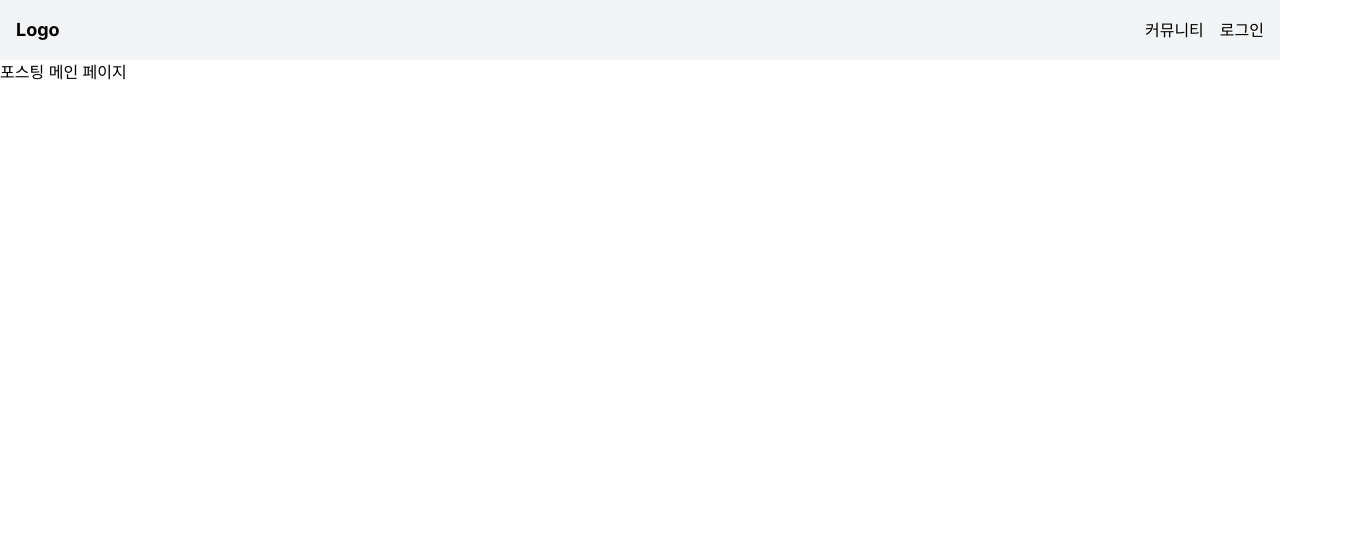
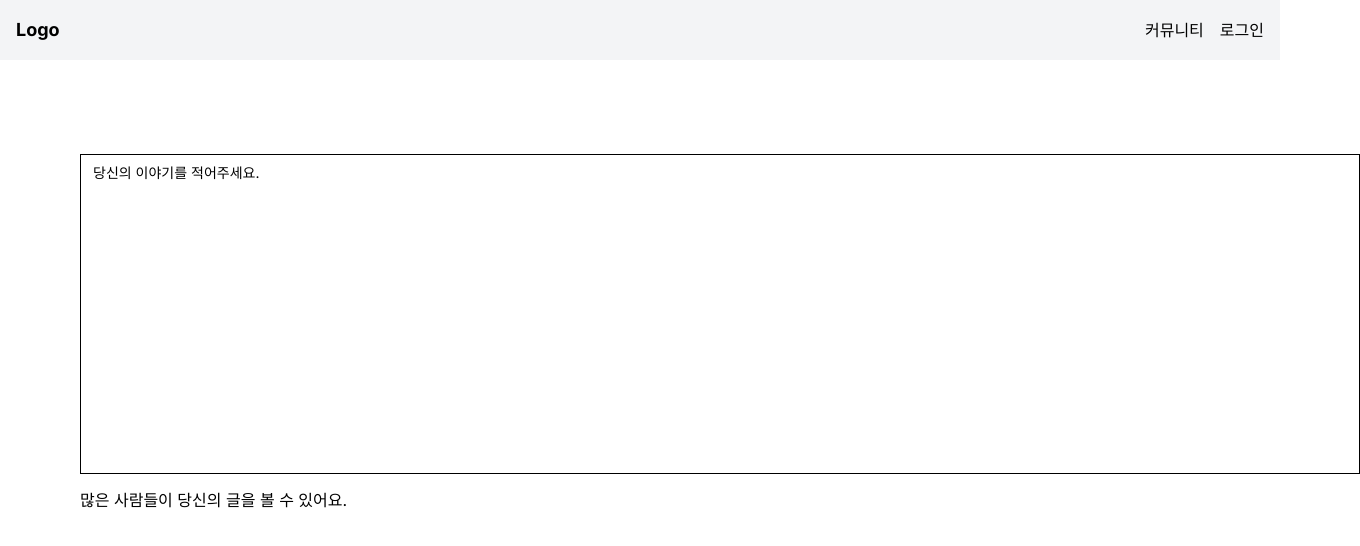
Before and after one commit to B-09-NBC-Final/Health-Protect-Me, a Next.js app: page /posting in a window 1280 px wide. Shown: the top 546 px of the page, 1360 px wide, since content can reach past the window. Built offline with nearby package versions, Linux system fonts and the light colour scheme.

Commit message:
add: shadcn/ui 패키지 라이브러리 사용 ui 폴더 생성됨

```diff
--- a/package.json
+++ b/package.json
@@ -10,6 +10,7 @@
     "genTypes": "supabase gen types typescript --project-id qdtbndpvityeryaniyfj --schema public > src/types/supabase.ts"
   },
   "dependencies": {
+    "@radix-ui/react-label": "^2.1.0",
     "@supabase/ssr": "^0.4.0",
     "@supabase/supabase-js": "^2.44.4",
     "@tanstack/react-query": "^5.51.9",
--- a/src/components/Contents/Posting/PostingMain.tsx
+++ b/src/components/Contents/Posting/PostingMain.tsx
@@ -1,7 +1,12 @@
 import React from 'react';
+import TextareatPage from './Textarea/TextareatPage';
 
 const PostingMain = () => {
-  return <div>포스팅 메인 페이지</div>;
+  return (
+    <div>
+      <TextareatPage />
+    </div>
+  );
 };
 
 export default PostingMain;
--- /dev/null
+++ b/src/components/Contents/Posting/Textarea/TextareatPage.tsx
@@ -0,0 +1,17 @@
+import React from 'react';
+import { Label } from '@/components/ui/label';
+import { Textarea } from '@/components/ui/textarea';
+
+const TextareatPage = () => {
+  return (
+    <>
+      <div className="m-20 grid w-full gap-y-3.5">
+        <Label className="font-semibold text-2xl" htmlFor="message-2"></Label>
+        <Textarea placeholder="당신의 이야기를 적어주세요." id="message-2" className="resize-none h-80 w-full" />
+        <p className="text-base text-muted-foreground">많은 사람들이 당신의 글을 볼 수 있어요.</p>
+      </div>
+    </>
+  );
+};
+
+export default TextareatPage;
--- /dev/null
+++ b/src/components/ui/label.tsx
@@ -0,0 +1,26 @@
+"use client"
+
+import * as React from "react"
+import * as LabelPrimitive from "@radix-ui/react-label"
+import { cva, type VariantProps } from "class-variance-authority"
+
+import { cn } from "@/lib/utils"
+
+const labelVariants = cva(
+  "text-sm font-medium leading-none peer-disabled:cursor-not-allowed peer-disabled:opacity-70"
+)
+
+const Label = React.forwardRef<
+  React.ElementRef<typeof LabelPrimitive.Root>,
+  React.ComponentPropsWithoutRef<typeof LabelPrimitive.Root> &
+    VariantProps<typeof labelVariants>
+>(({ className, ...props }, ref) => (
+  <LabelPrimitive.Root
+    ref={ref}
+    className={cn(labelVariants(), className)}
+    {...props}
+  />
+))
+Label.displayName = LabelPrimitive.Root.displayName
+
+export { Label }
--- /dev/null
+++ b/src/components/ui/textarea.tsx
@@ -0,0 +1,21 @@
+import * as React from 'react';
+
+import { cn } from '@/lib/utils';
+
+export interface TextareaProps extends React.TextareaHTMLAttributes<HTMLTextAreaElement> {}
+
+const Textarea = React.forwardRef<HTMLTextAreaElement, TextareaProps>(({ className, ...props }, ref) => {
+  return (
+    <textarea
+      className={cn(
+        'flex min-h-[80px] w-full rounded-md border border-input bg-background px-3 py-2 text-sm ring-offset-background placeholder:text-muted-foreground focus-visible:outline-none focus-visible:ring-2 focus-visible:ring-ring focus-visible:ring-offset-2 disabled:cursor-not-allowed disabled:opacity-50',
+        className
+      )}
+      ref={ref}
+      {...props}
+    />
+  );
+});
+Textarea.displayName = 'Textarea';
+
+export { Textarea };
```
Also changed, not shown: 1 other file (tests, documents, lock files or other folders).
